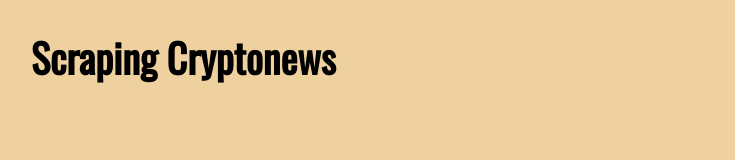
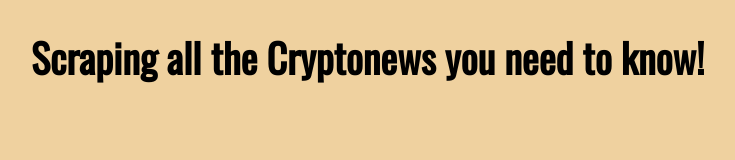
Before and after one commit to Xieandrew2235/News-Scraper, a website: page public/index.html in a window 1280 px wide. Shown: the whole page, without its empty margins (129-864 px from the left). Drawn offline with nearby package versions, Linux system fonts and the light colour scheme; no server answers.

```diff
--- a/public/index.html
+++ b/public/index.html
@@ -52,7 +52,7 @@
 
 <body>
     <div id="wrapper">
-        <h1>Scraping Cryptonews</h1>
+        <h1>Scraping all the Cryptonews you need to know!</h1>
         <div id="articles"></div>
         <div id="notes"></div>
     </div>
```
